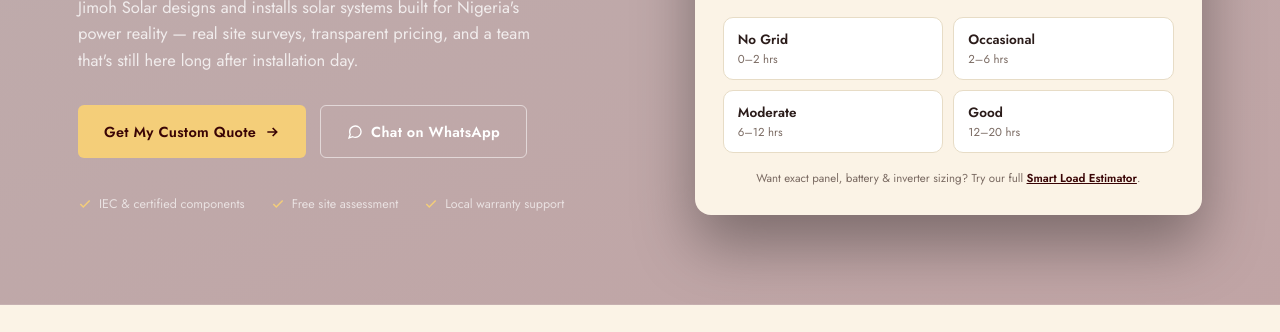
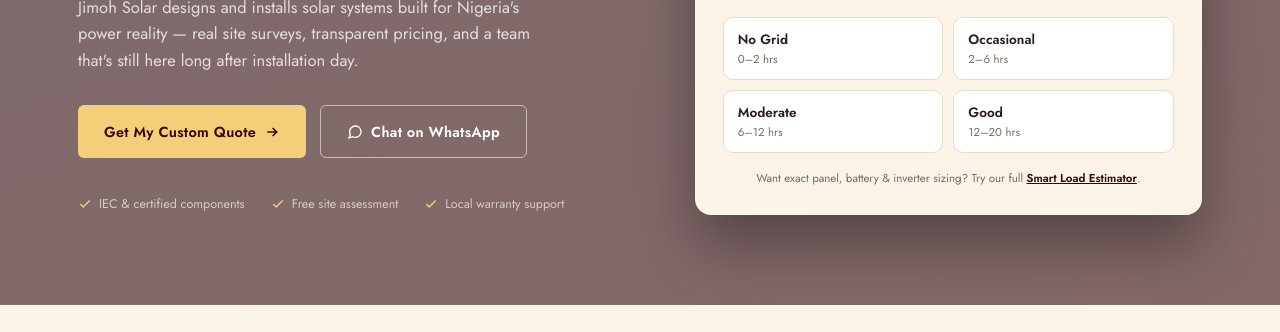
Before and after one commit to techsisconsult25/demo-solar-site, a plain HTML site: page index.html in a window 1280 px wide. Shown: the part 355-687 px from the top of the page. Drawn offline with nearby package versions, Linux system fonts and the light colour scheme; the site is published under a folder, as on GitHub Pages, so addresses that start at the root find nothing.

Commit message:
Fix bg-image for landing page

```diff
--- a/assets/css/home.css
+++ b/assets/css/home.css
@@ -18,7 +18,7 @@
       rgba(57, 4, 5, 0.33) 0%,
       rgba(90, 16, 18, 0.38) 100%
     ),
-    url('/solar.png');
+    url('../images/solar.png');
   background-size: cover;
   background-position: center;
   background-repeat: no-repeat;
```
Also changed, not shown: 2 other files.
